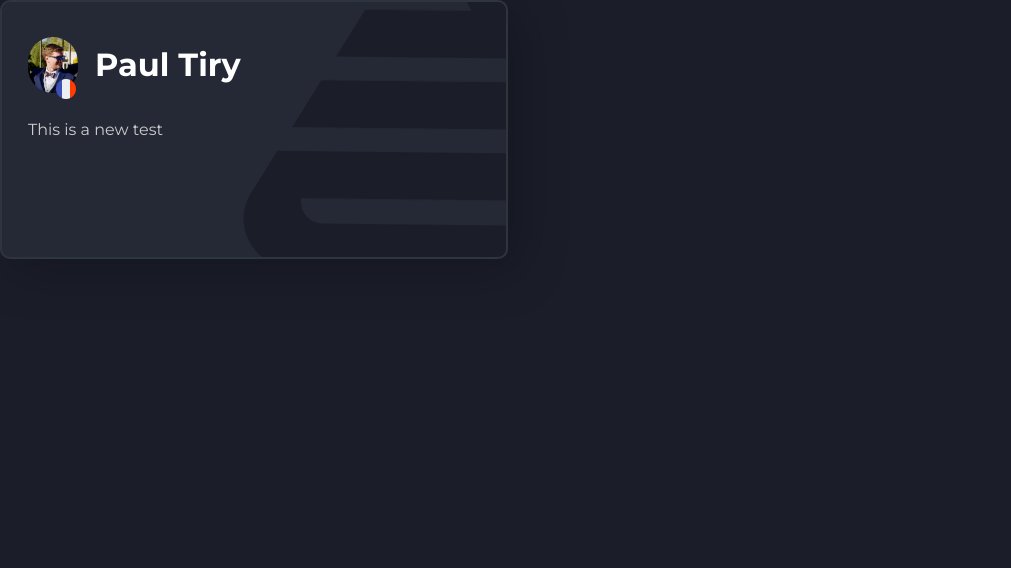
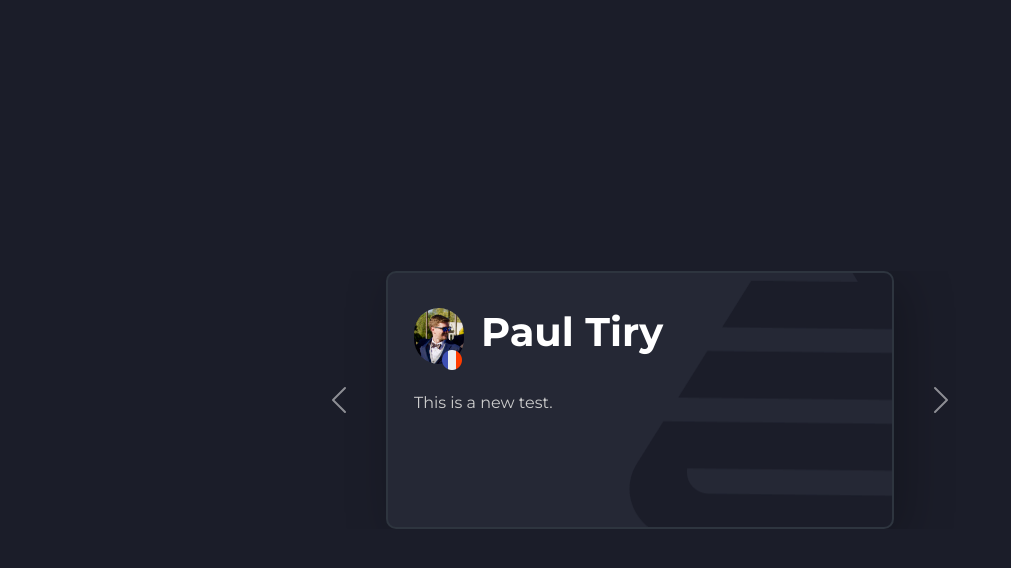
Before and after one commit to ptiry02/hackathon-comment-slider, a React (Create React App) app: page / in a window 1280 px wide. Shown: the top 568 px of the page, without its empty margins (0-1011 px from the left). Built offline with nearby package versions, Linux system fonts and the light colour scheme.

Commit message:
implemented carousel functionality

```diff
--- a/package.json
+++ b/package.json
@@ -3,8 +3,10 @@
   "version": "0.1.0",
   "private": true,
   "dependencies": {
+    "bootstrap": "^5.2.2",
     "eslint": "^8.19.0",
     "react": "^18.2.0",
+    "react-bootstrap": "^2.5.0",
     "react-dom": "^18.2.0",
     "react-hook-form": "^7.33.1",
     "react-router": "^6.3.0",
--- a/src/App.jsx
+++ b/src/App.jsx
@@ -1,15 +1,7 @@
-import Card from './components/Card'
-import { CardsInfo } from './helpers/constants'
+import MyCarousel from './components/Carousel'
 
 function App() {
-  return (
-    <Card
-      profilePic={CardsInfo[0].picture}
-      flag={CardsInfo[0].flag}
-      name={CardsInfo[0].name}
-      text={CardsInfo[0].comment}
-    />
-  )
+  return <MyCarousel />
 }
 
 export default App
--- a/src/components/Card.jsx
+++ b/src/components/Card.jsx
@@ -20,6 +20,7 @@ const Wrapper = styled.div`
   width: 508px;
   height: 258.58px;
   padding: 35px 26px;
+  margin: 0 100px;
   background-color: #252835;
   border: 2px solid #2e353f;
   box-shadow: 10px 10px 50px rgba(0, 0, 0, 0.25);
--- a/src/components/Carousel.jsx
+++ b/src/components/Carousel.jsx
@@ -1,3 +1,24 @@
-const Carousell = () => {}
+import Carousel from 'react-bootstrap/Carousel'
+import styled from 'styled-components'
+import { CardsInfo } from '../helpers/constants'
+import Card from './Card'
 
-export default Carousell
+const MyCarousel = () => {
+  return (
+    <Wrapper>
+      <Carousel indicators={false} interval={null} style={{ width: 'min-content' }}>
+        {CardsInfo.map((item, index) => (
+          <Carousel.Item key={index}>
+            <Card profilePic={item.picture} flag={item.flag} name={item.name} text={item.comment} />
+          </Carousel.Item>
+        ))}
+      </Carousel>
+    </Wrapper>
+  )
+}
+
+export default MyCarousel
+
+const Wrapper = styled.div`
+  align-self: center;
+`
--- a/src/helpers/constants.js
+++ b/src/helpers/constants.js
@@ -9,12 +9,12 @@ export const CardsInfo = [
     name: 'Paul Tiry',
     picture,
     flag: france,
-    comment: 'This is a new test',
+    comment: 'This is a new test.',
   },
   {
     name: 'Jhon Doe',
     picture,
     flag: spain,
-    comment: 'This is a new test',
+    comment: 'This test comment is for the second card.',
   },
 ]
--- a/src/index.js
+++ b/src/index.js
@@ -1,6 +1,7 @@
 import ReactDOM from 'react-dom/client'
 import App from './App'
 import GlobalStyles from './styles/GlobalStyles'
+import 'bootstrap/dist/css/bootstrap.min.css'
 
 const root = ReactDOM.createRoot(document.getElementById('root'))
 root.render(
--- a/src/styles/GlobalStyles.js
+++ b/src/styles/GlobalStyles.js
@@ -16,6 +16,7 @@ const GlobalStyles = createGlobalStyle`
         min-height: 100vh;
         display: flex;
         background-color: #1B1D29;
+        justify-content: center;
     }
 `
 export default GlobalStyles
```
Also changed, not shown: 1 other file (tests, documents, lock files or other folders).
